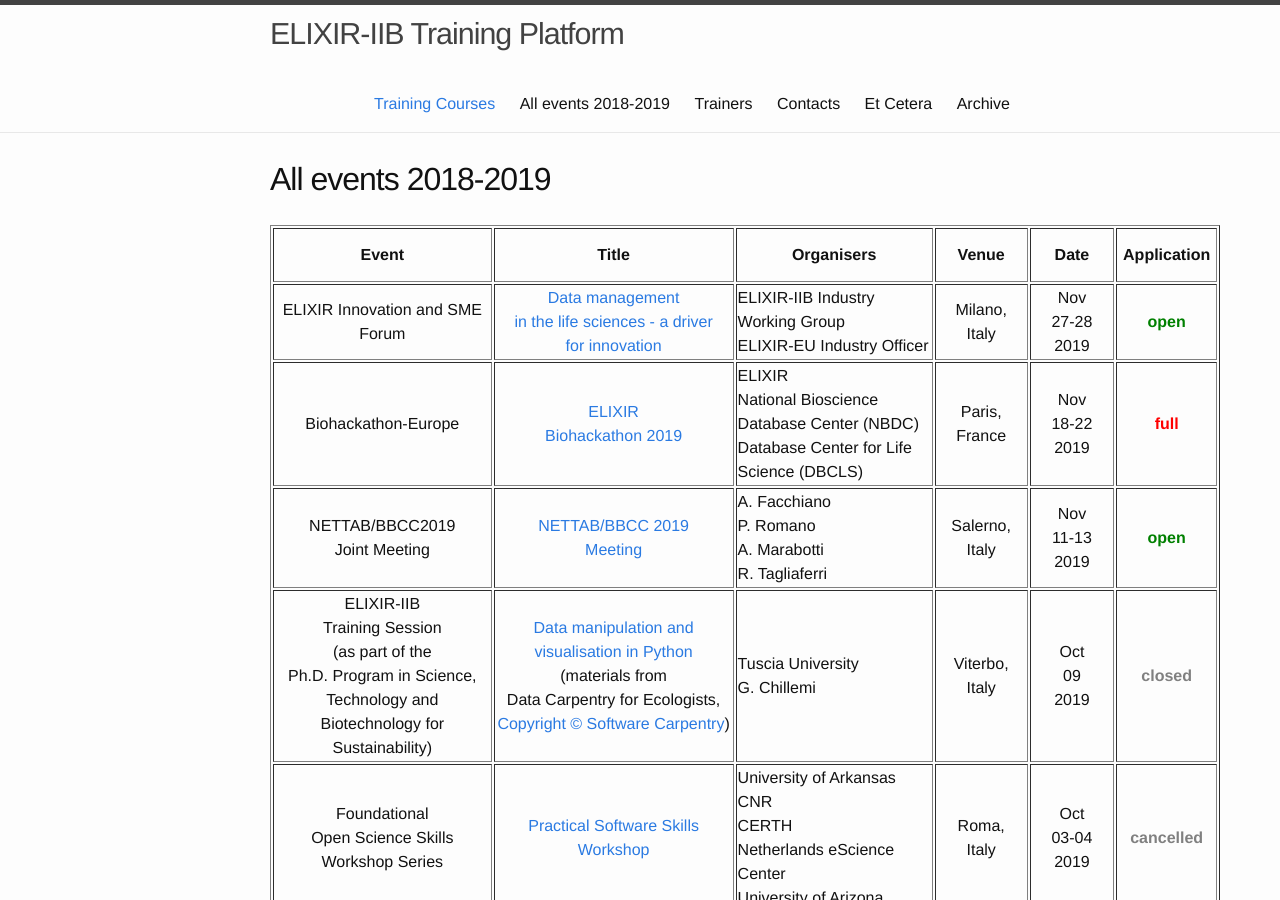
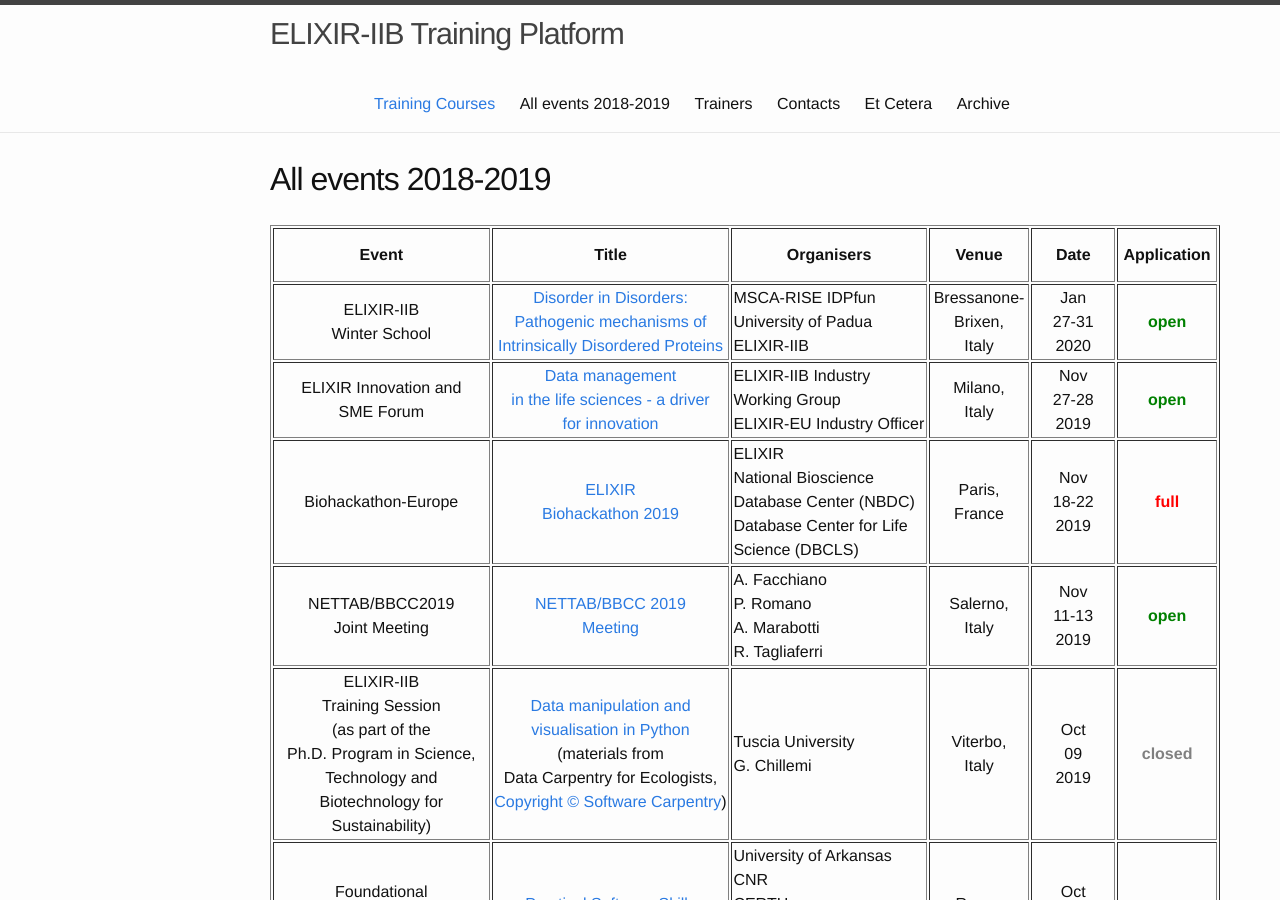
Before and after one commit to ELIXIR-IIB-training/website, a Jekyll site: the page built from _pages/01-all_events.md, in a window 1280 px wide and 900 px high. Built offline with Jekyll 4.4.1, drawn with Linux system fonts in a browser that asks for light colours.

Commit message:
Add winter school Bressanone-Brixen

```diff
--- a/_pages/01-all_events.md
+++ b/_pages/01-all_events.md
@@ -15,7 +15,16 @@ permalink: /all_events_2018_2019/
    <td height="50" width="90" align="center"><b>Application</b></td>
 </tr>
 <tr>
-<td height="50" align="center">ELIXIR Innovation and SME Forum</td>
+<td height="50" align="center">ELIXIR-IIB<br>Winter School</td>
+   <td height="50" width="220" align="center"><a href="https://elixir-iib-training.github.io/website/2020/01/27/winter-school-idp-brixen.html">Disorder in Disorders:<br>Pathogenic mechanisms of<br>Intrinsically Disordered Proteins</a></td>
+   <td height="50" width="150">MSCA-RISE IDPfun<br>University of Padua<br>ELIXIR-IIB</td>
+   <!-- <td height="50" width="150"></td> -->
+   <td height="50" align="center">Bressanone-Brixen,<br>Italy</td>
+   <td height="50" width="75" align="center">Jan<br>27-31<br>2020</td>
+   <td height="50" align="center"><font color="green"><b>open</b></font></td>
+</tr>
+<tr>
+<td height="50" align="center">ELIXIR Innovation and<br>SME Forum</td>
    <td height="50" width="220" align="center"><a href="https://elixir-europe.org/events/sme-2019-milan">Data management<br>in the life sciences - a driver<br>for innovation</a></td>
    <td height="50" width="150">ELIXIR-IIB Industry Working Group<br>ELIXIR-EU Industry Officer</td>
    <!-- <td height="50" width="150"></td> -->
```
